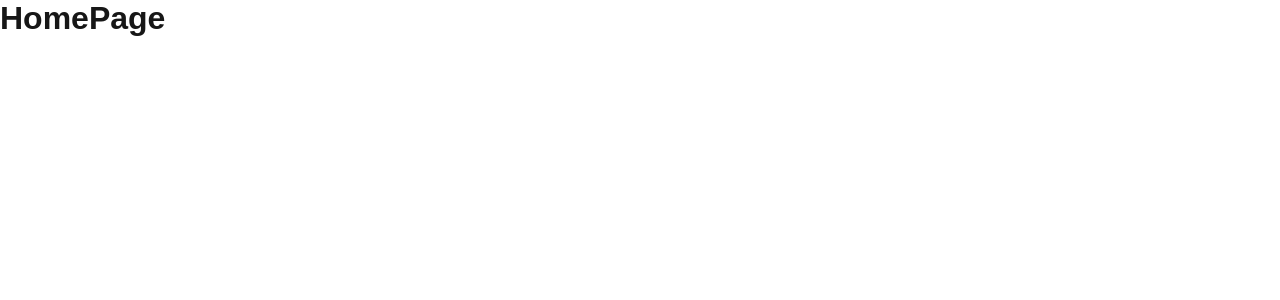
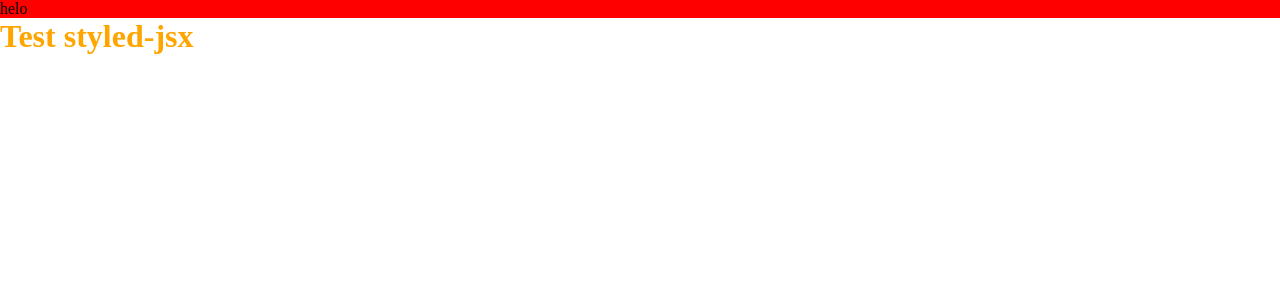
Before and after one commit to srikanth41684/my-portfolio, a Next.js app: page / in a window 1280 px wide. Shown: the top 300 px of the page. Built offline with nearby package versions, Linux system fonts and the light colour scheme.

Commit message:
theme variables created

```diff
--- /dev/null
+++ b/components/header/header.js
@@ -0,0 +1,29 @@
+import React from "react";
+import { headerStyles } from "./headerStyles";
+
+const Header = () => {
+  const data = [
+    {
+      title: "About",
+      link: "/about",
+    },
+    {
+      title: "About",
+      link: "/about",
+    },
+    {
+      title: "About",
+      link: "/about",
+    },
+  ];
+  return (
+    <>
+      <style jsx>{headerStyles}</style>
+      <div className={"headerMainContainer"}>
+        <div>helo</div>
+      </div>
+    </>
+  );
+};
+
+export default Header;
--- /dev/null
+++ b/components/header/headerStyles.js
@@ -0,0 +1,7 @@
+import css from "styled-jsx/css";
+
+export const headerStyles = css`
+  .headerMainContainer {
+    background-color: red;
+  }
+`;
--- a/pages/_app.js
+++ b/pages/_app.js
@@ -1,5 +1,16 @@
+import Header from "@/components/header/header";
 import "@/styles/globals.css";
+import { globalStyles } from "@/styles/globalStyles";
+import { darkTheme } from "@/styles/themeStyles";
 
 export default function App({ Component, pageProps }) {
-  return <Component {...pageProps} />;
+  return (
+    <>
+      <style jsx global>
+        {darkTheme}
+      </style>
+      <Header />
+      <Component {...pageProps} />
+    </>
+  );
 }
--- a/pages/index.js
+++ b/pages/index.js
@@ -3,7 +3,13 @@ import React from "react";
 const HomePage = () => {
   return (
     <div>
-      <h1>HomePage</h1>
+      <h1>Test styled-jsx</h1>
+      <style jsx>{`
+        h1 {
+          color: orange;
+          font-size: 2rem;
+        }
+      `}</style>
     </div>
   );
 };
--- /dev/null
+++ b/styles/globalStyles.js
@@ -0,0 +1,7 @@
+import css from "styled-jsx/css";
+
+export const globalStyles = css`
+  .body {
+    background-color: var(--bg-color);
+  }
+`;
--- a/styles/globals.css
+++ b/styles/globals.css
@@ -1,42 +1,5 @@
-:root {
-  --background: #ffffff;
-  --foreground: #171717;
-}
-
-@media (prefers-color-scheme: dark) {
-  :root {
-    --background: #0a0a0a;
-    --foreground: #ededed;
-  }
-}
-
-html,
-body {
-  max-width: 100vw;
-  overflow-x: hidden;
-}
-
-body {
-  color: var(--foreground);
-  background: var(--background);
-  font-family: Arial, Helvetica, sans-serif;
-  -webkit-font-smoothing: antialiased;
-  -moz-osx-font-smoothing: grayscale;
-}
-
 * {
-  box-sizing: border-box;
   padding: 0;
   margin: 0;
+  box-sizing: border-box;
 }
-
-a {
-  color: inherit;
-  text-decoration: none;
-}
-
-@media (prefers-color-scheme: dark) {
-  html {
-    color-scheme: dark;
-  }
-}
--- /dev/null
+++ b/styles/themeStyles.js
@@ -0,0 +1,21 @@
+import css from "styled-jsx/css";
+
+export const lightTheme = css.global`
+  :root {
+    --bg-color: #ffffff;
+    --text-color: #000000;
+    --container-bg: #f9f9f9;
+    --button-bg: #0070f3;
+    --button-text: #ffffff;
+  }
+`;
+
+export const darkTheme = css.global`
+  :root {
+    --bg-color: #121212;
+    --text-color: #ffffff;
+    --container-bg: #1e1e1e;
+    --button-bg: #bb86fc;
+    --button-text: #000000;
+  }
+`;
```
Also changed, not shown: components/themeProvider.js (added, +31 -0 lines), package.json (+4 -3 lines), 1 other file (tests, documents, lock files or other folders).
